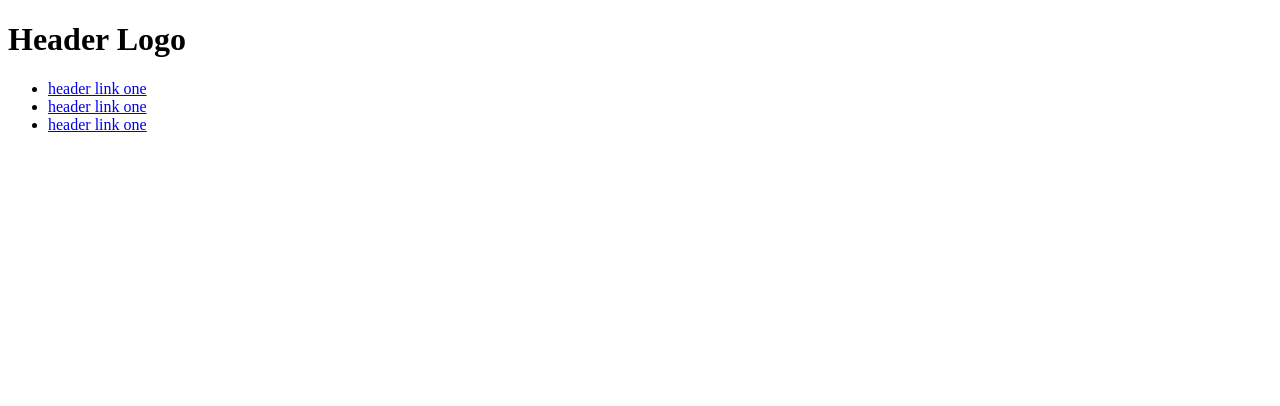
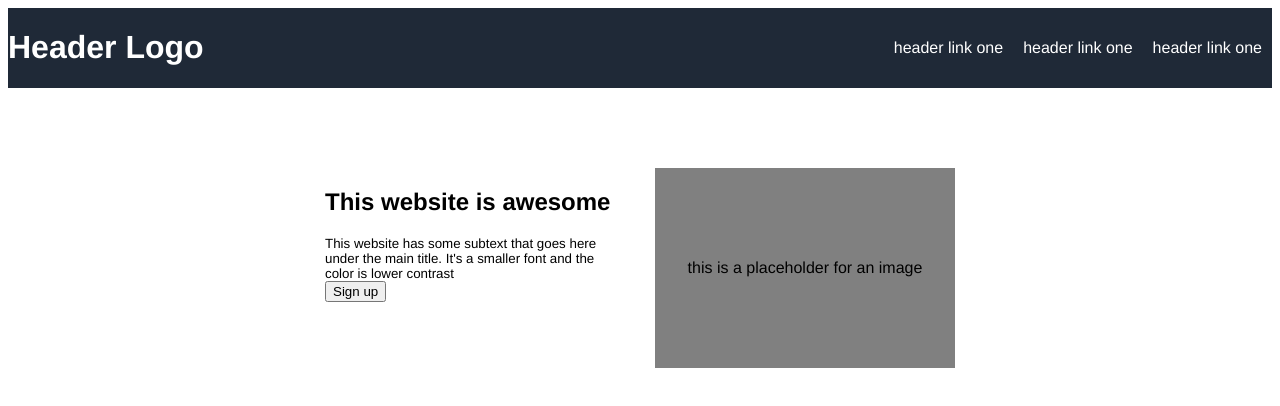
Before and after one commit to DraxThemSklounst/landing-page-project, a plain HTML site: page index.html in a window 1280 px wide. Drawn offline with Linux system fonts and the light colour scheme.

Commit message:
Coded basic structure for header and hero section.

```diff
--- a/index.html
+++ b/index.html
@@ -3,7 +3,8 @@
 <head>
     <meta charset="UTF-8">
     <meta name="viewport" content="width=device-width, initial-scale=1.0">
-    <title>Document</title>
+    <link rel="stylesheet" href="styles.css">
+    <title>Landing Page</title>
 </head>
 <body>
 
@@ -17,7 +18,12 @@
     </div>
 
     <div class="hero-section">
-
+        <div class="hero">
+            <h2>This website is awesome</h2>
+            <sub>This website has some subtext that goes here under the main title. It's a smaller font and the color is lower contrast</sub>
+            <button>Sign up</button>
+        </div>
+        <div class="placeholder">this is a placeholder for an image</div>
     </div>
 
     <div class="media-section">
--- a/styles.css
+++ b/styles.css
@@ -0,0 +1,45 @@
+html {
+    font-family: 'Hero', Helvetica, sans-serif;
+}
+
+.header {
+    color: white;
+    background-color: #1F2937;
+    display: flex;
+    align-items: center;
+}
+
+.header ul {
+    display: flex;
+    gap: 10px;
+    list-style-type: none;
+    margin-left: auto;
+}
+
+a {
+    text-decoration: none;
+    color: inherit;
+}
+
+.hero-section {
+    display: flex;
+    margin-top: 80px;
+    justify-content: center;
+    gap: 30px;
+}
+
+.hero-section .hero {
+    display: flex;
+    max-width: 300px;
+    flex-direction: column;
+    align-items: flex-start;
+}
+
+.hero-section .placeholder {
+    display: flex;
+    height: 200px;
+    width: 300px;
+    background-color: grey;
+    align-items: center;
+    justify-content: center;
+}
```
